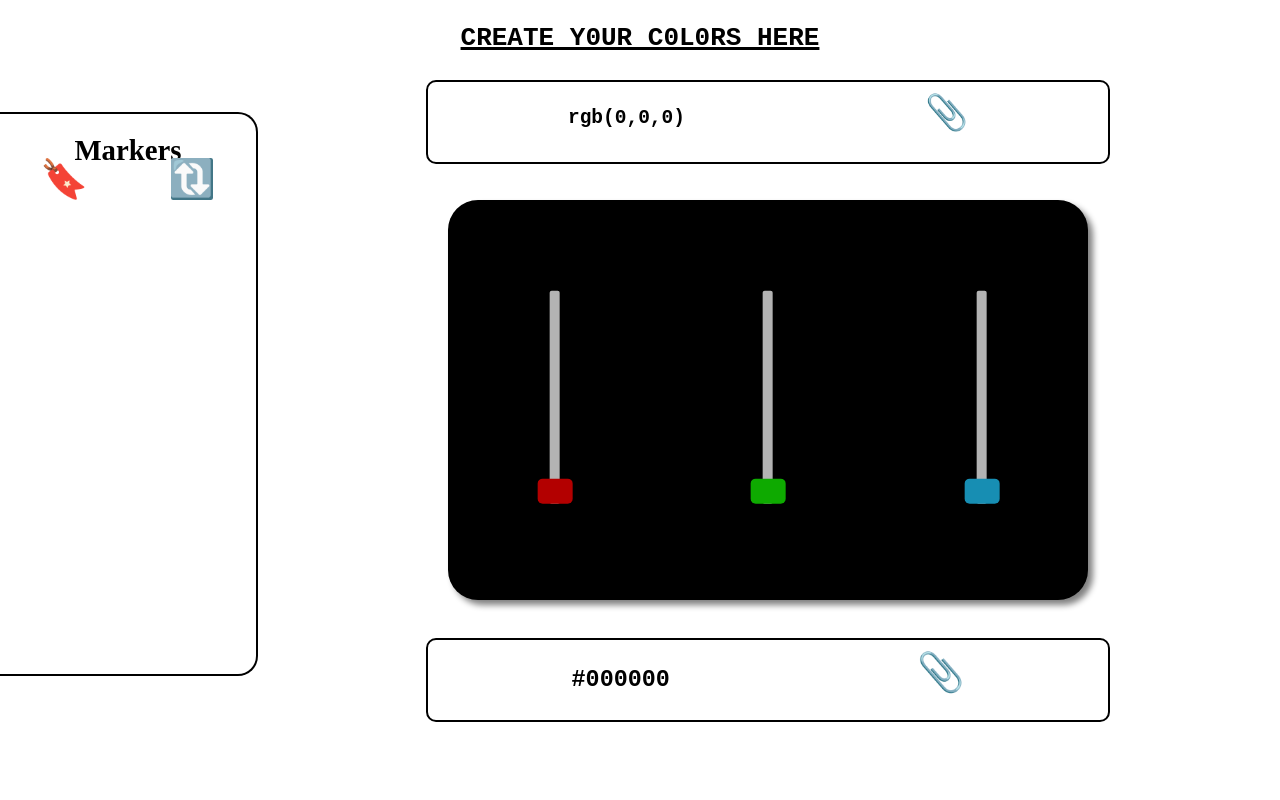
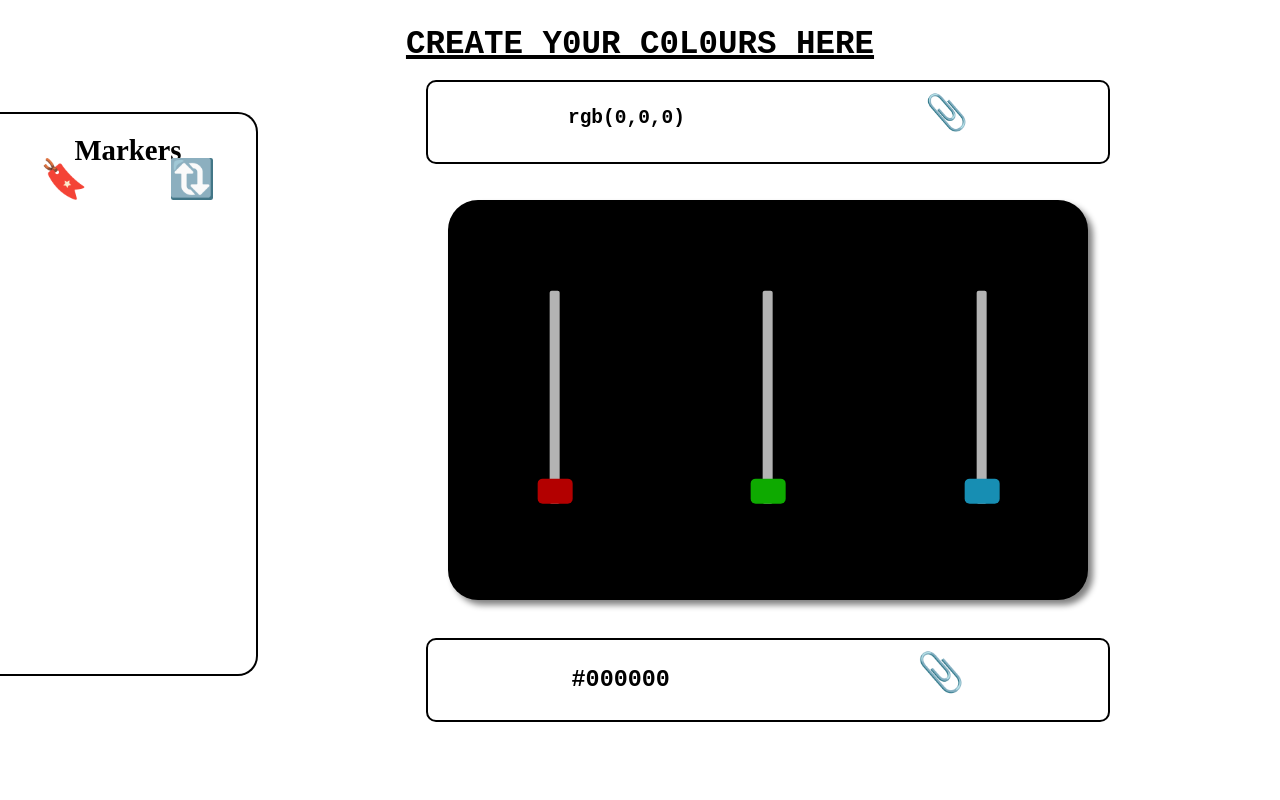
Before and after one commit to ashishk1331/Colors, a plain HTML site: page index.html in a window 1280 px wide. Shown: the top 800 px of the page. Drawn offline with Linux system fonts and the light colour scheme.

Commit message:
Last minute changes

```diff
--- a/index.html
+++ b/index.html
@@ -1,11 +1,11 @@
 <!DOCTYPE html>
 <html>
 <head>
-	<title>Make your own hues!</title>
+	<title>Make your own colours!</title>
 	<link rel="stylesheet" type="text/css" href="style.css">
 </head>
 <body>
-	<h1><code>Create y0ur C0l0rs here</code></h1>
+	<h1><code>Create y0ur C0l0urs here</code></h1>
 
 	<span id="laps">
 		<h3>Markers</h3>
--- a/style.css
+++ b/style.css
@@ -158,6 +158,7 @@ h1{
 	top: 2%;
 	text-transform: uppercase;
 	text-decoration: underline;
+	font-size: 2.5em;
 }
 
 #laps{
```
